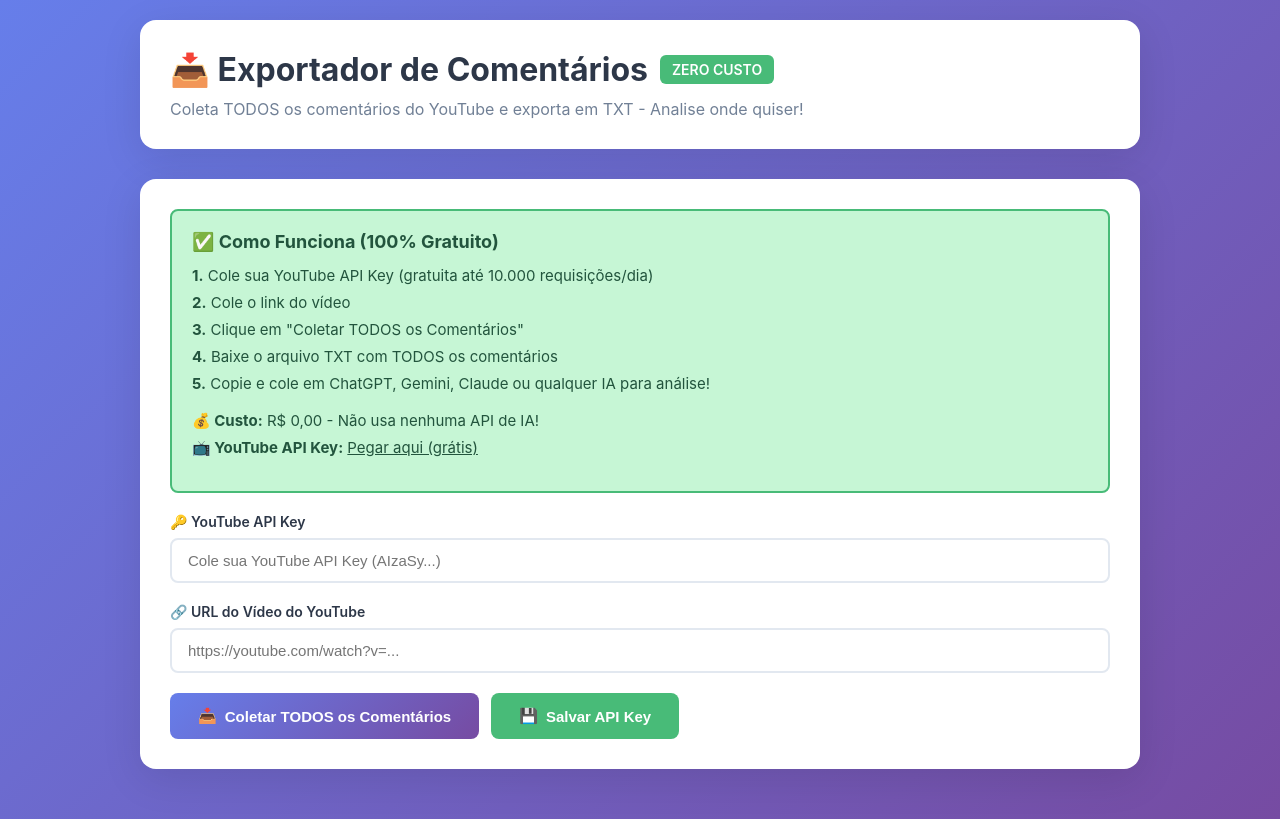
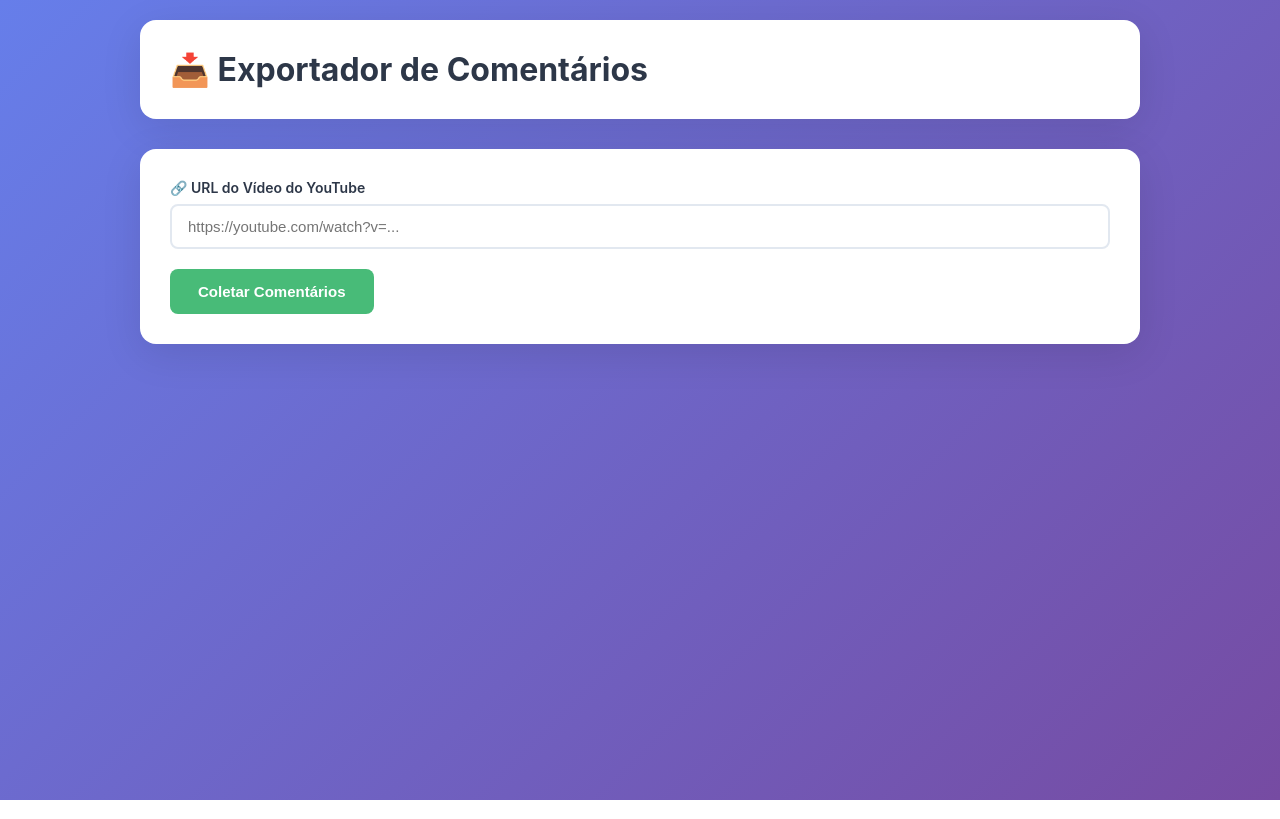
Before and after one commit to douglasoliveirab1/analisador-youtube, a plain HTML site: page index.html in a window 1280 px wide. Drawn offline with Linux system fonts and the light colour scheme.

Commit message:
Update index.html

```diff
--- a/index.html
+++ b/index.html
@@ -3,7 +3,7 @@
 <head>
     <meta charset="UTF-8">
     <meta name="viewport" content="width=device-width, initial-scale=1.0">
-    <title>Exportador de Comentários YouTube - Zero Custo</title>
+    <title>Exportador de Comentários YouTube</title>
     <style>
         * {
             margin: 0;
@@ -34,24 +34,9 @@
         h1 {
             color: #2d3748;
             font-size: 32px;
-            margin-bottom: 10px;
             display: flex;
             align-items: center;
             gap: 12px;
-        }
-
-        .badge {
-            background: #48bb78;
-            color: white;
-            padding: 6px 12px;
-            border-radius: 6px;
-            font-size: 14px;
-            font-weight: 600;
-        }
-
-        .subtitle {
-            color: #718096;
-            font-size: 16px;
         }
 
         .input-section {
@@ -74,7 +59,7 @@
             font-size: 14px;
         }
 
-        input[type="text"], input[type="password"] {
+        input[type="text"] {
             width: 100%;
             padding: 12px 16px;
             border: 2px solid #e2e8f0;
@@ -83,7 +68,7 @@
             transition: all 0.3s;
         }
 
-        input[type="text"]:focus, input[type="password"]:focus {
+        input[type="text"]:focus {
             outline: none;
             border-color: #667eea;
             box-shadow: 0 0 0 3px rgba(102, 126, 234, 0.1);
@@ -179,37 +164,6 @@
             100% { transform: rotate(360deg); }
         }
 
-        .info-box {
-            background: #c6f6d5;
-            border: 2px solid #48bb78;
-            padding: 20px;
-            border-radius: 8px;
-            margin-bottom: 20px;
-        }
-
-        .info-text {
-            color: #22543d;
-            font-size: 15px;
-            line-height: 1.8;
-            margin-bottom: 10px;
-        }
-
-        .info-title {
-            color: #22543d;
-            font-weight: 700;
-            font-size: 18px;
-            margin-bottom: 10px;
-        }
-
-        .api-key-saved {
-            background: #c6f6d5;
-            color: #22543d;
-            padding: 8px 12px;
-            border-radius: 6px;
-            font-size: 13px;
-            margin-left: 10px;
-        }
-
         .preview-section {
             background: white;
             padding: 30px;
@@ -272,48 +226,18 @@
         <div class="header">
             <h1>
                 📥 Exportador de Comentários
-                <span class="badge">ZERO CUSTO</span>
             </h1>
-            <p class="subtitle">Coleta TODOS os comentários do YouTube e exporta em TXT - Analise onde quiser!</p>
         </div>
 
         <div class="input-section">
-            <div class="info-box">
-                <div class="info-title">✅ Como Funciona (100% Gratuito)</div>
-                <div class="info-text">
-                    <strong>1.</strong> Cole sua YouTube API Key (gratuita até 10.000 requisições/dia)<br>
-                    <strong>2.</strong> Cole o link do vídeo<br>
-                    <strong>3.</strong> Clique em "Coletar TODOS os Comentários"<br>
-                    <strong>4.</strong> Baixe o arquivo TXT com TODOS os comentários<br>
-                    <strong>5.</strong> Copie e cole em ChatGPT, Gemini, Claude ou qualquer IA para análise!
-                </div>
-                <div class="info-text">
-                    <strong>💰 Custo:</strong> R$ 0,00 - Não usa nenhuma API de IA!<br>
-                    <strong>📺 YouTube API Key:</strong> <a href="https://console.cloud.google.com/apis/credentials" target="_blank" style="color: #22543d; text-decoration: underline;">Pegar aqui (grátis)</a>
-                </div>
-            </div>
-
-            <div class="input-group">
-                <label>
-                    🔑 YouTube API Key
-                    <span id="apiKeySaved" class="api-key-saved" style="display: none;">✅ Salva</span>
-                </label>
-                <input type="password" id="youtubeApiKey" placeholder="Cole sua YouTube API Key (AIzaSy...)">
-            </div>
-
             <div class="input-group">
                 <label>🔗 URL do Vídeo do YouTube</label>
                 <input type="text" id="videoUrl" placeholder="https://youtube.com/watch?v=...">
             </div>
 
             <div class="button-group">
-                <button onclick="collectAllComments()">
-                    <span>📥</span>
-                    <span>Coletar TODOS os Comentários</span>
-                </button>
-                <button onclick="saveApiKey()" style="background: #48bb78;">
-                    <span>💾</span>
-                    <span>Salvar API Key</span>
+                <button onclick="collectAllComments()" style="background: #48bb78;">
+                    <span>Coletar Comentários</span>
                 </button>
             </div>
 
@@ -343,25 +267,7 @@
     <script>
         let allComments = [];
         let videoTitle = '';
-
-        window.onload = function() {
-            const savedKey = localStorage.getItem('youtube_api_key');
-            if (savedKey) {
-                document.getElementById('youtubeApiKey').value = savedKey;
-                document.getElementById('apiKeySaved').style.display = 'inline';
-            }
-        };
-
-        function saveApiKey() {
-            const apiKey = document.getElementById('youtubeApiKey').value.trim();
-            if (!apiKey) {
-                showStatus('❌ Cole a API Key primeiro!', 'error');
-                return;
-            }
-            localStorage.setItem('youtube_api_key', apiKey);
-            document.getElementById('apiKeySaved').style.display = 'inline';
-            showStatus('✅ API Key salva com sucesso!', 'success');
-        }
+        const YOUTUBE_API_KEY = 'AIzaSyB_TNCTDM9Hq2lm1IRriMyd86u_LAtNnrM';
 
         function showStatus(message, type = 'info') {
             const status = document.getElementById('status');
@@ -388,13 +294,7 @@
         }
 
         async function collectAllComments() {
-            const apiKey = document.getElementById('youtubeApiKey').value.trim();
             const videoUrl = document.getElementById('videoUrl').value.trim();
-
-            if (!apiKey) {
-                showStatus('❌ Cole sua YouTube API Key primeiro!', 'error');
-                return;
-            }
 
             if (!videoUrl) {
                 showStatus('❌ Cole o link do vídeo do YouTube!', 'error');
@@ -413,8 +313,8 @@
             allComments = [];
 
             try {
-                await getVideoInfo(videoId, apiKey);
-                await fetchAllComments(videoId, apiKey);
+                await getVideoInfo(videoId, YOUTUBE_API_KEY);
+                await fetchAllComments(videoId, YOUTUBE_API_KEY);
 
                 document.getElementById('loading').classList.remove('show');
                 displayPreview();
@@ -550,13 +450,21 @@
             txtContent += `FIM - ${allComments.length} comentários exportados\n`;
             txtContent += `====================================\n`;
 
+            // Criar nome do arquivo baseado no título do vídeo
+            const safeFileName = videoTitle
+                .toLowerCase()
+                .normalize('NFD').replace(/[\u0300-\u036f]/g, '') // Remove acentos
+                .replace(/[^a-z0-9]+/g, '-') // Substitui caracteres especiais por hífen
+                .replace(/^-+|-+$/g, '') // Remove hífens do início e fim
+                .substring(0, 50); // Limita a 50 caracteres
+
             const blob = new Blob([txtContent], { type: 'text/plain;charset=utf-8' });
             const link = document.createElement('a');
             link.href = URL.createObjectURL(blob);
-            link.download = `comentarios-youtube-${Date.now()}.txt`;
+            link.download = `${safeFileName}-comentarios.txt`;
             link.click();
 
-            showStatus('✅ Arquivo TXT baixado com sucesso! Agora você pode copiar e analisar em qualquer IA!', 'success');
+            showStatus('✅ Arquivo TXT baixado com sucesso!', 'success');
         }
     </script>
 </body>
```
